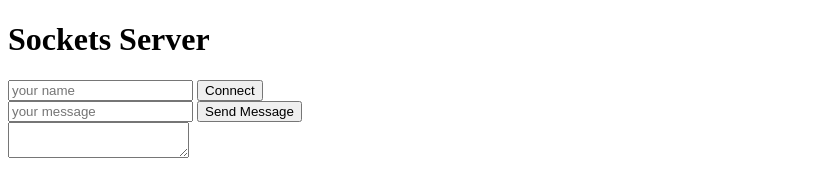
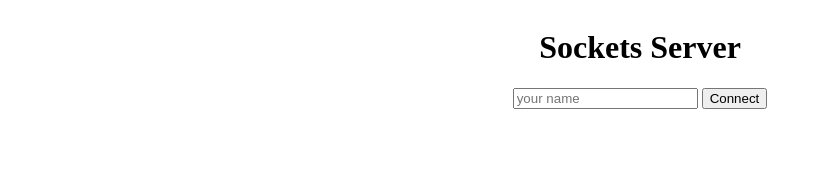
Before and after one commit to Sjonleeee/websocket, a website: page public/index.html in a window 1280 px wide. Shown: the whole page, without its empty margins (0-822 px from the left). Drawn offline with nearby package versions, Linux system fonts and the light colour scheme; no server answers.

Commit message:
Add screen class for visibile

```diff
--- a/public/index.html
+++ b/public/index.html
@@ -5,8 +5,40 @@
     <meta http-equiv="X-UA-Compatible" content="IE=edge" />
     <meta name="viewport" content="width=device-width, initial-scale=1.0" />
     <title>Sockets Server</title>
+    <style>
+      html,
+      body {
+        height: 100%;
+
+        text-align: center;
+      }
+      body {
+        display: flex;
+        flex-direction: column;
+      }
+      #msgForm,
+      #messages {
+        flex: 1 1 100%;
+      }
+      #msgForm {
+        flex-basis: auto;
+        margin-bottom: 1em;
+      }
+      .screen {
+        display: none;
+        flex-direction: column;
+        flex: 1 1 100%;
+      }
+
+      .screen--visible {
+        display: flex;
+        flex-direction: column;
+        flex: 1 1 100%;
+      }
+    </style>
   </head>
   <body>
+    <div id="screenName" class="screen screen--visible">
       <h1>Sockets Server</h1>
       <!-- Username -->
       <form id="nameForm" method="post" action="">
@@ -18,12 +50,21 @@
         />
         <button type="submit">Connect</button>
       </form>
+    </div>
+
     <!-- Form -->
+    <div class="screen">
       <form id="msgForm" method="post" action="">
-      <input id="msgInput" type="text" name="msgInput" placeholder="your message" />
+        <input
+          id="msgInput"
+          type="text"
+          name="msgInput"
+          placeholder="your message"
+        />
         <button type="submit">Send Message</button>
       </form>
       <textarea id="messages"></textarea>
+    </div>
   </body>
   <script src="/socket.io/socket.io.js"></script>
   <script>
@@ -54,10 +95,11 @@
       });
 
       $msgForm.addEventListener("submit", (e) => handleSubmit(e));
+      $nameForm.addEventListener("submit", (e) => handleSubmit(e));
 
       socket.on("message", (sender, message) => {
-        console.log(`<${sender.name}> ${message}`);
-        $messages.value += `<${sender.name}> ${message}\n`;
+        console.log(`${sender.name}: ${message}`);
+        $messages.value += `${sender.name}: ${message}\n`;
       });
     };
 
```
Lines whose indentation alone changed are shown as unchanged.
